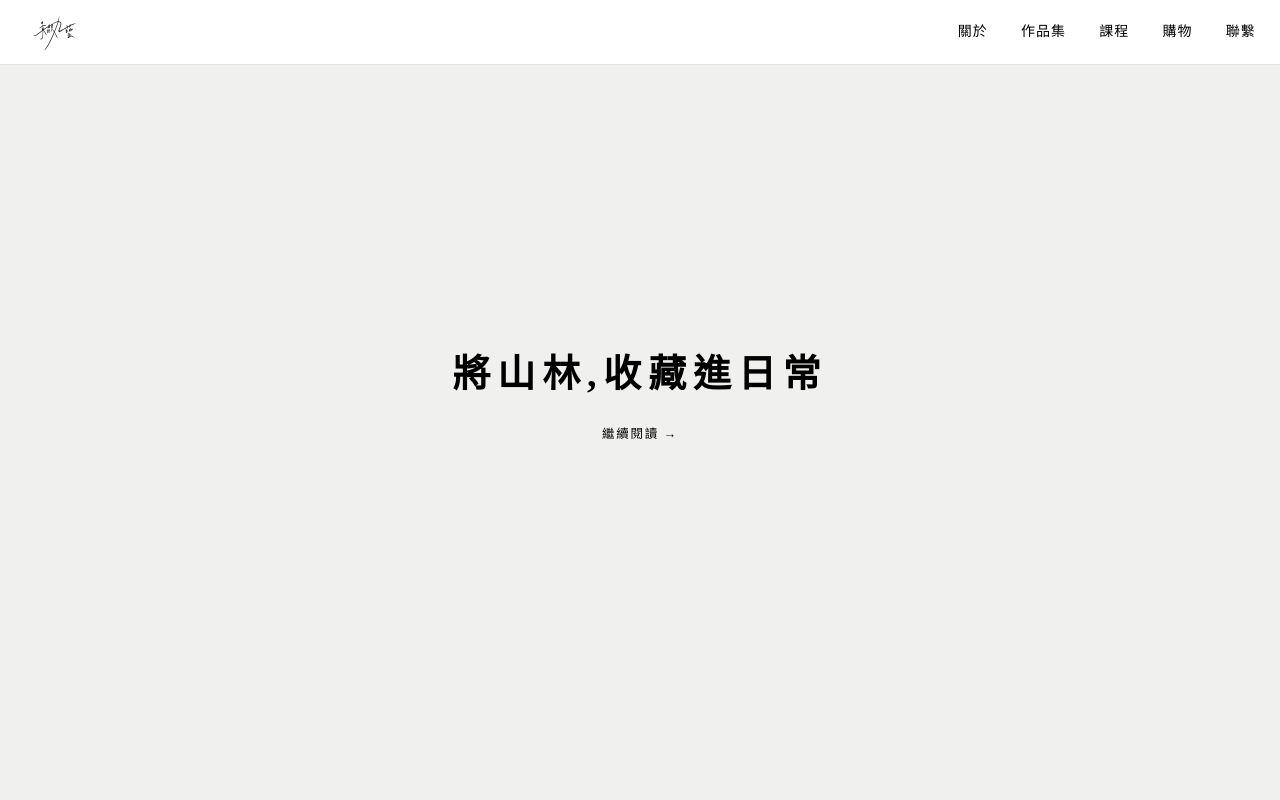
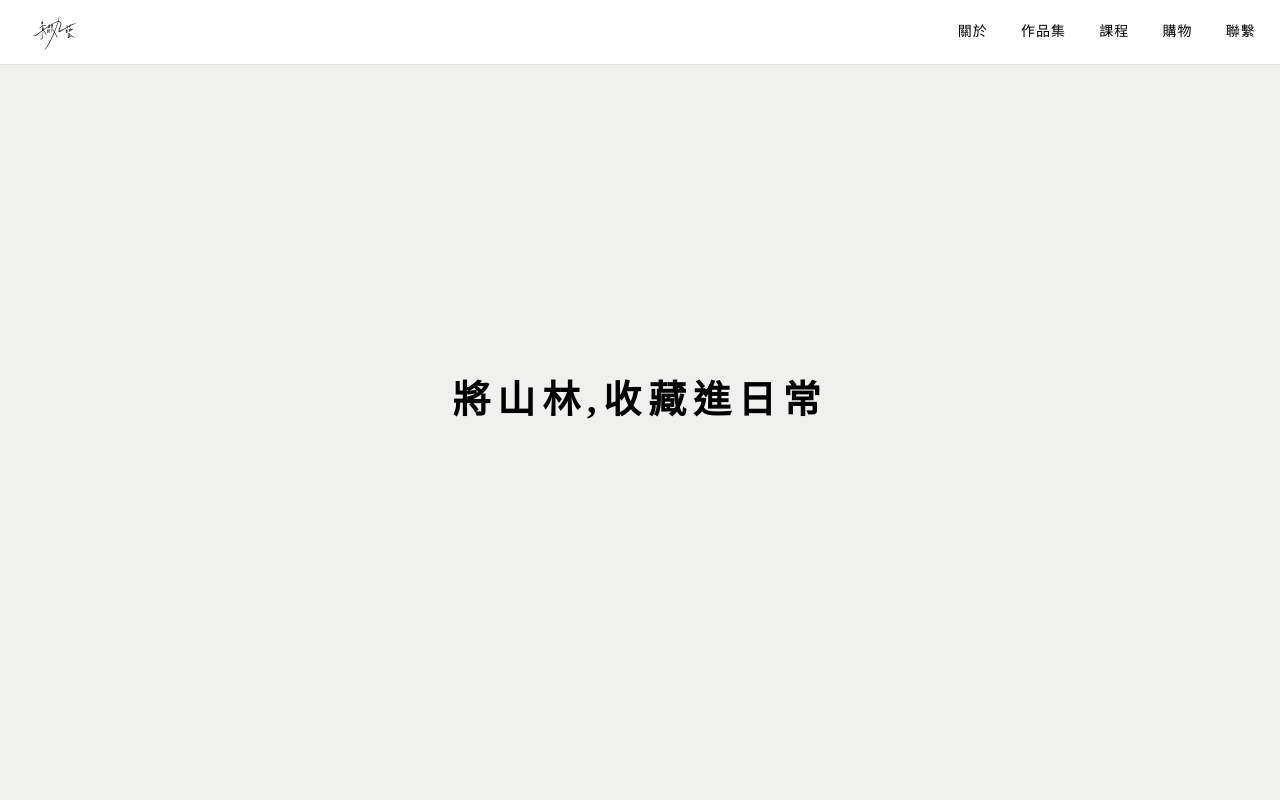
Before and after one commit to verdantwanderlust-studio/verdantwanderlust-studio.github.io, an Astro site: page / in a window 1280 px wide. Shown: the top 800 px of the page. Built offline with nearby package versions, Linux system fonts and the light colour scheme; Astro itself is replaced by a stand-in of ours.

Commit message:
移除主視覺標題下方的「繼續閱讀」連結

```diff
--- a/src/pages/index.astro
+++ b/src/pages/index.astro
@@ -53,7 +53,6 @@ const entries = [
   <a class="about-band" href="/about" transition:name="about-band">
     <div class="band-inner">
       <h1>將山林,收藏進日常</h1>
-      <span class="more">繼續閱讀 →</span>
     </div>
   </a>
 
@@ -175,16 +174,9 @@ const entries = [
     font-size: 38px;
     line-height: var(--lh-tight);
     letter-spacing: 0.18em;
-    margin: 0 0 var(--s-6) 0;
+    margin: 0;
     text-align: center;
     white-space: nowrap;
-  }
-  .about-band .more {
-    font-family: var(--font-mono);
-    font-size: 0.78rem;
-    text-transform: uppercase;
-    letter-spacing: 0.14em;
-    color: var(--accent);
   }
 
   /* ============ 三大入口卡(滿版 · 直角) ============ */
```
